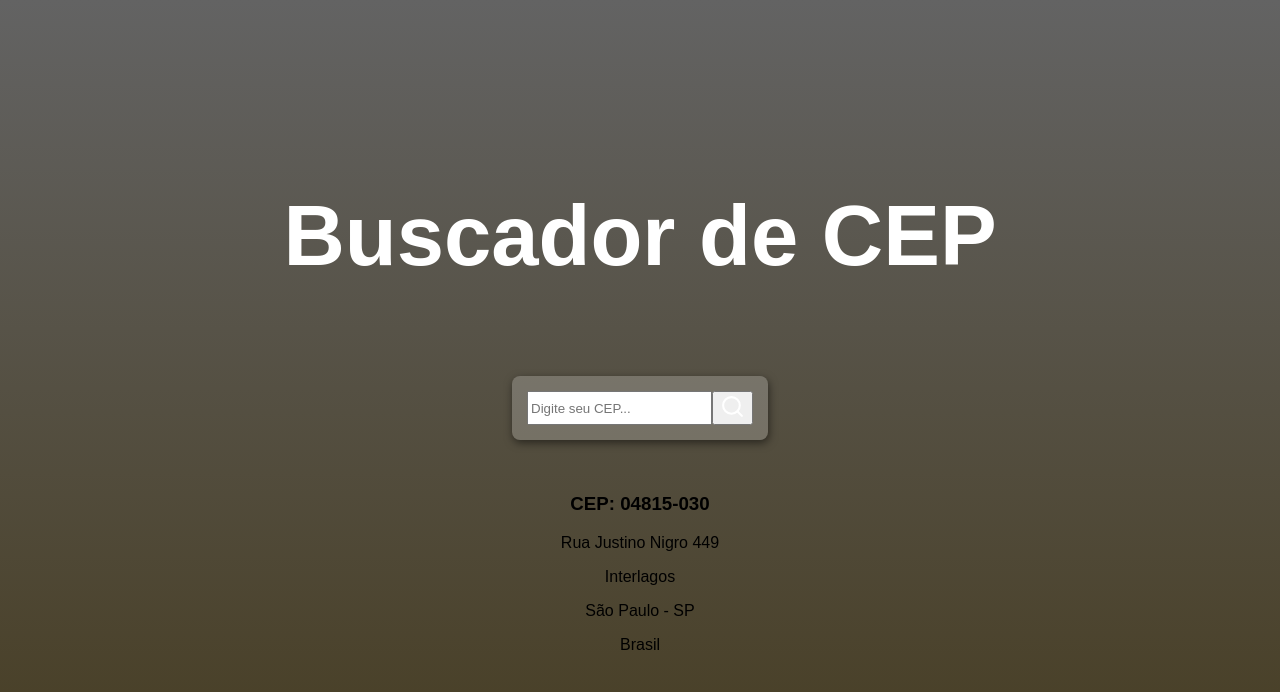
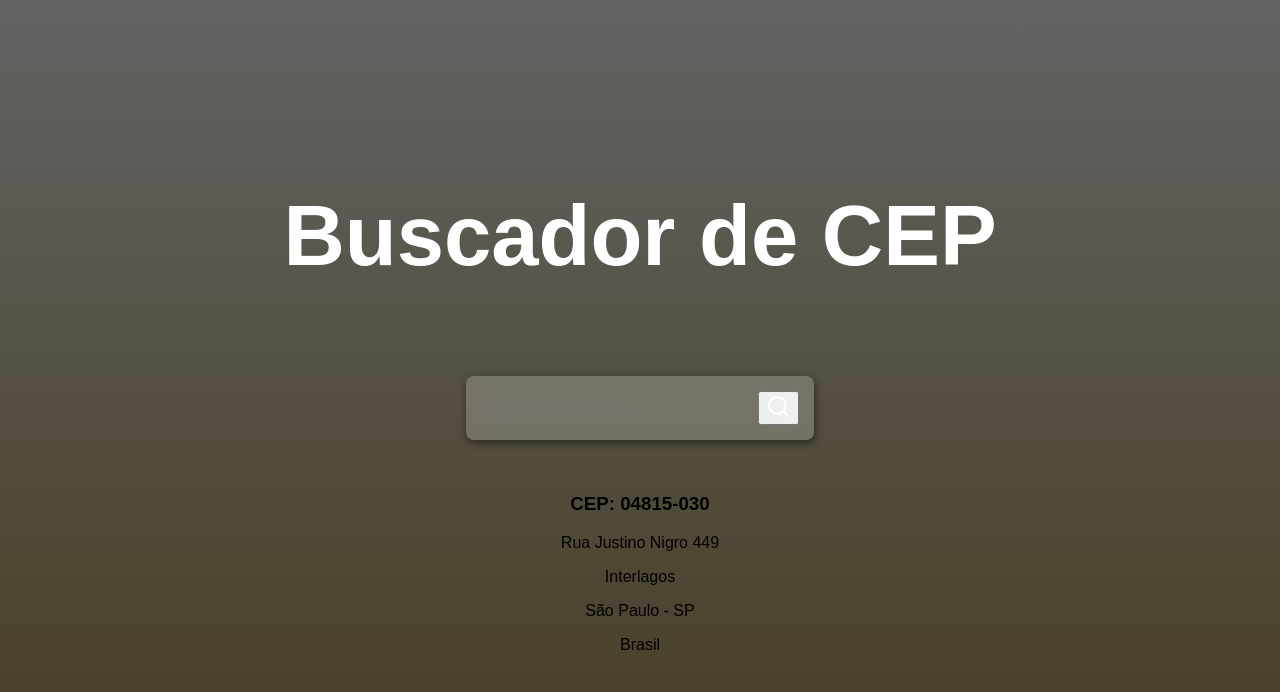
Before and after one commit to joaov1ct0r/react-cep, a React (Create React App) app: page / in a window 1280 px wide. Shown: the top 692 px of the page. Built offline with nearby package versions, Linux system fonts and the light colour scheme.

Commit message:
style applied to div cep-container and element input

```diff
--- a/src/App.css
+++ b/src/App.css
@@ -22,3 +22,12 @@
     border-radius: 8px;
     box-shadow: 1px 3px 8px rgba(0, 0, 0, 0.5);
 }
+
+.cep-container input {
+    background-color: transparent;
+    border: 0;
+    font-size: 20px;
+    color: white;
+    outline: none;
+    margin-right: 8px;
+}
```
